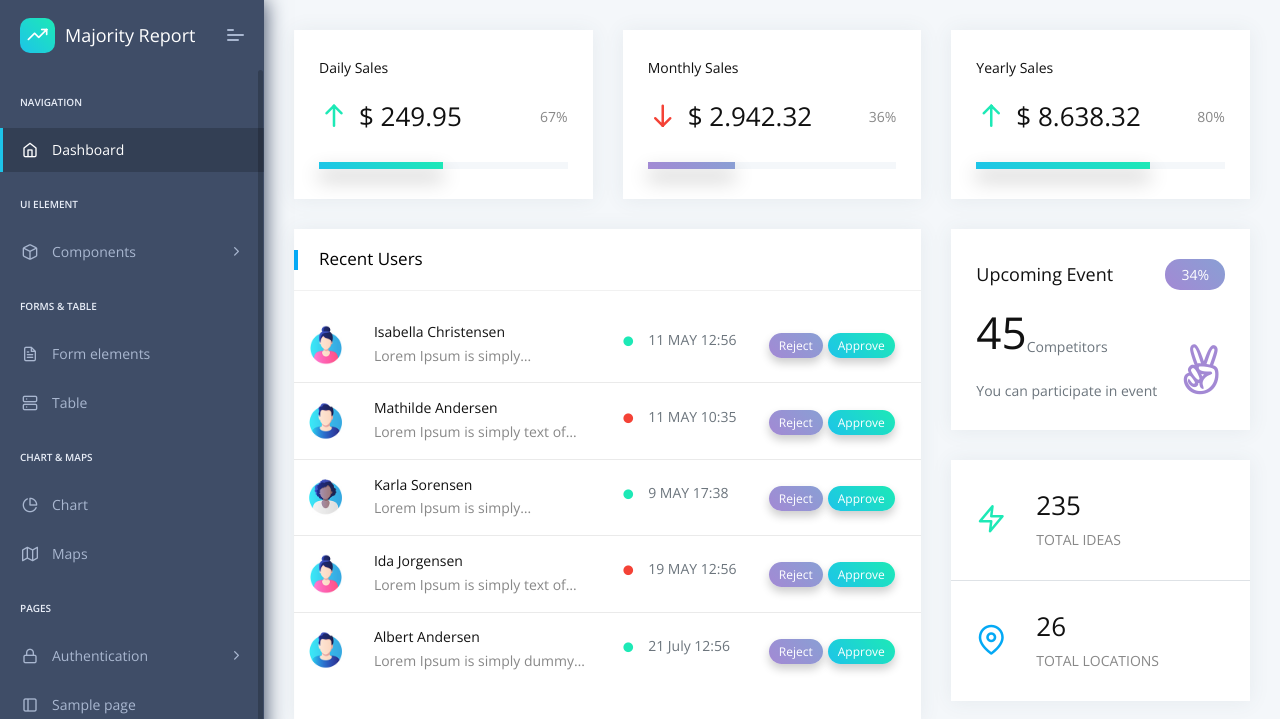
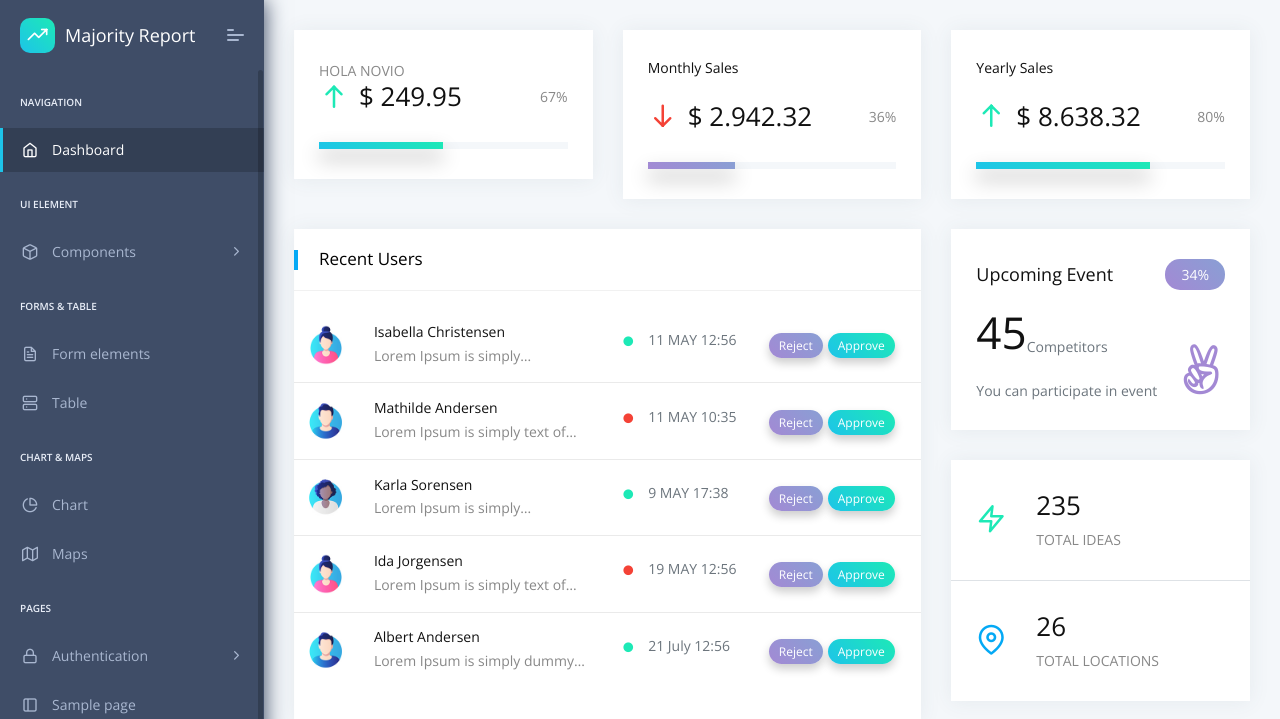
Before and after one commit to sebastiandevops/majorityreportmedellin, a Django app: page / in a window 1280 px wide. Shown: the top 719 px of the page. Run offline with Django 3.2, Linux system fonts and the light colour scheme; the visitor is signed in with stand-in values (Sample User, id 1); some libraries are stand-ins or nearby versions.

Commit message:
Description of the changes I made

```diff
--- a/core/templates/index.html
+++ b/core/templates/index.html
@@ -19,8 +19,7 @@
                         <!--[ daily sales section ] start-->
                         <div class="col-md-6 col-xl-4">
                             <div class="card daily-sales">
-                                <div class="card-block">
-                                    <h6 class="mb-4">Daily Sales</h6>
+                                <div class="card-block">HOLA NOVIO</h6>
                                     <div class="row d-flex align-items-center">
                                         <div class="col-9">
                                             <h3 class="f-w-300 d-flex align-items-center m-b-0"><i class="feather icon-arrow-up text-c-green f-30 m-r-10"></i>$ 249.95</h3>
```
